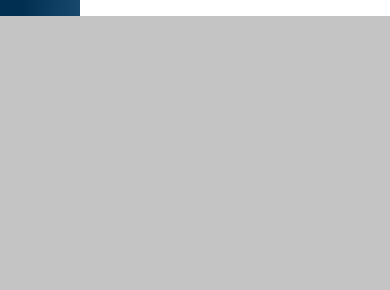
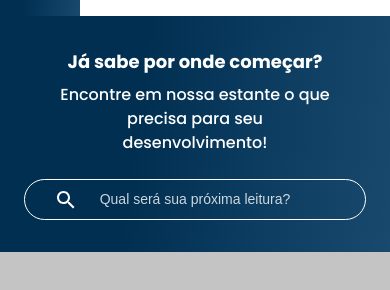
Before and after one commit to Preedroos/alura-books, a plain HTML site: page index.html in a window 390 px wide. Shown: the part 64-354 px from the top of the page. Drawn offline with Linux system fonts and the light colour scheme.

Commit message:
Add mobile search

```diff
--- a/assets/css/header.css
+++ b/assets/css/header.css
@@ -49,7 +49,7 @@ input#menu__icon:checked + .menu__icon-bg > .menu__icon {
   position: absolute;
   top: 100%;
   left: 0;
-  width: 350px;
+  width: 320px;
   background-color: var(--color-white);
 }
 
--- /dev/null
+++ b/assets/css/search.css
@@ -0,0 +1,54 @@
+.search {
+  background: var(--color-primary-gradient);
+  padding: 32px 24px;
+  display: flex;
+  flex-direction: column;
+  align-items: center;
+  gap: 24px;
+  text-align: center;
+}
+
+.search__text {
+  display: flex;
+  flex-direction: column;
+  align-items: center;
+  gap: 8px;
+  padding-inline: 30px;
+  color: var(--color-white);
+}
+
+.search__title {
+  font-weight: 700;
+  font-size: 18px;
+  line-height: 27px;
+}
+
+.search__paragraph {
+  font-weight: 500;
+  font-size: 16px;
+  line-height: 24px;
+}
+
+.search__input {
+  width: 100%;
+  text-align: center;
+  padding: 12px;
+  border: 1px solid var(--color-white);
+  border-radius: 24px;
+  background-color: transparent;
+  background: url('../images/glass.svg') no-repeat 10%;
+  color: var(--color-white);
+  transition: var(--transition);
+}
+
+.search__input::placeholder {
+  color: var(--color-white);
+  font-size: 14px;
+  opacity: 0.8;
+}
+
+.search__input:hover,
+.search__input:focus-visible {
+  outline: 0;
+  transform: scale(1.05);
+}
--- a/assets/css/style.css
+++ b/assets/css/style.css
@@ -1,7 +1,8 @@
 @import url('reset.css');
 @import url('header.css');
+@import url('search.css');
 
-@import url('https://fonts.googleapis.com/css2?family=Poppins:wght@400;700&display=swap');
+@import url('https://fonts.googleapis.com/css2?family=Poppins:wght@400;500;700&display=swap');
 
 :root {
   --color-white: #ffffff;
@@ -14,6 +15,10 @@
   --transition: all 100ms ease-in-out;
 }
 
+* {
+  box-sizing: border-box;
+}
+
 body {
   background-color: var(--color-bg);
   font-family: 'Poppins', sans-serif;
--- a/index.html
+++ b/index.html
@@ -6,13 +6,12 @@
     <meta name="viewport" content="width=device-width, initial-scale=1.0" />
     <title>Alura Books</title>
 
-    <link rel="stylesheet" href="assets/css/style.css" />
-
     <link
       rel="shortcut icon"
       href="assets/images/favicon.ico"
       type="image/x-icon"
     />
+    <link rel="stylesheet" href="assets/css/style.css" />
   </head>
   <body>
     <header class="header">
@@ -43,5 +42,22 @@
         <a href=""><img src="assets/images/user.svg" alt="Usuário" /></a>
       </nav>
     </header>
+
+    <section class="search">
+      <div class="search__text">
+        <h3 class="search__title">Já sabe por onde começar?</h3>
+        <p class="search__paragraph">
+          Encontre em nossa estante o que precisa para seu desenvolvimento!
+        </p>
+      </div>
+      <input
+        class="search__input"
+        type="text"
+        name="search"
+        id="search__input"
+        placeholder="Qual será sua próxima leitura?"
+        autocomplete="off"
+      />
+    </section>
   </body>
 </html>
```
Also changed, not shown: assets/images/angular.svg (added), assets/images/glass.svg (added).
